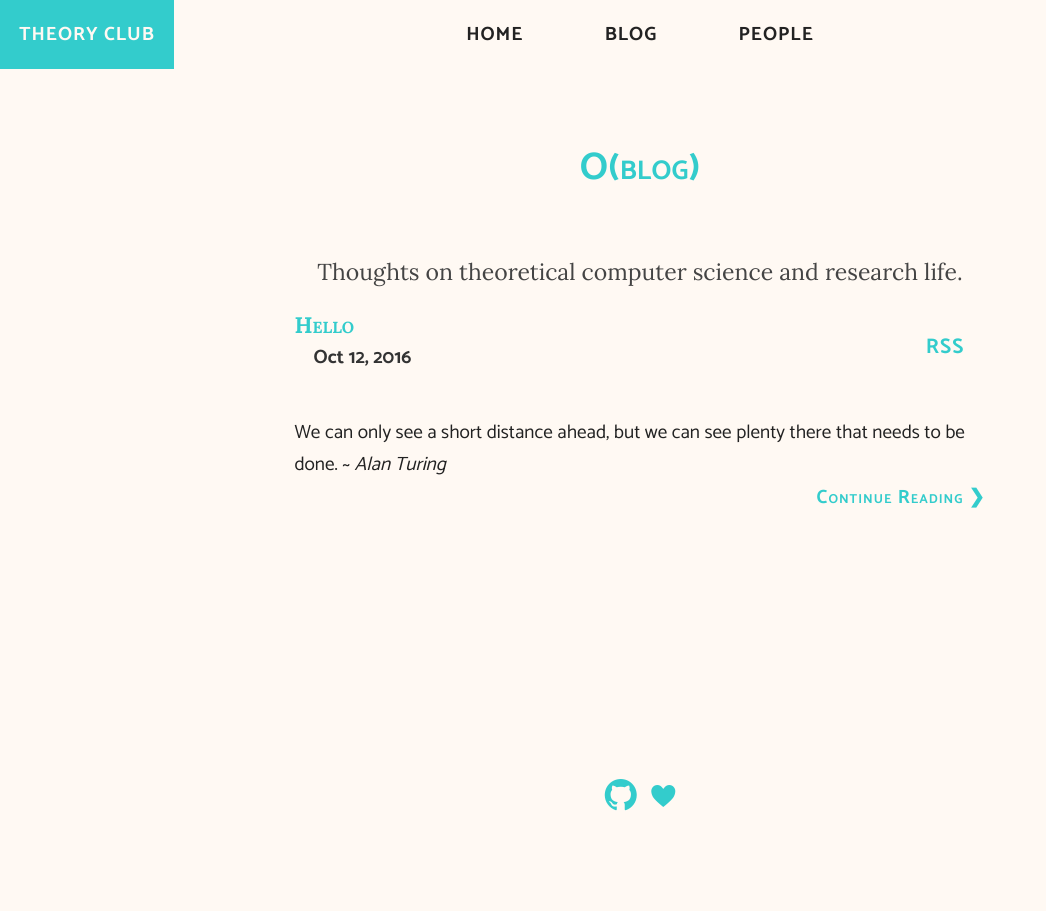
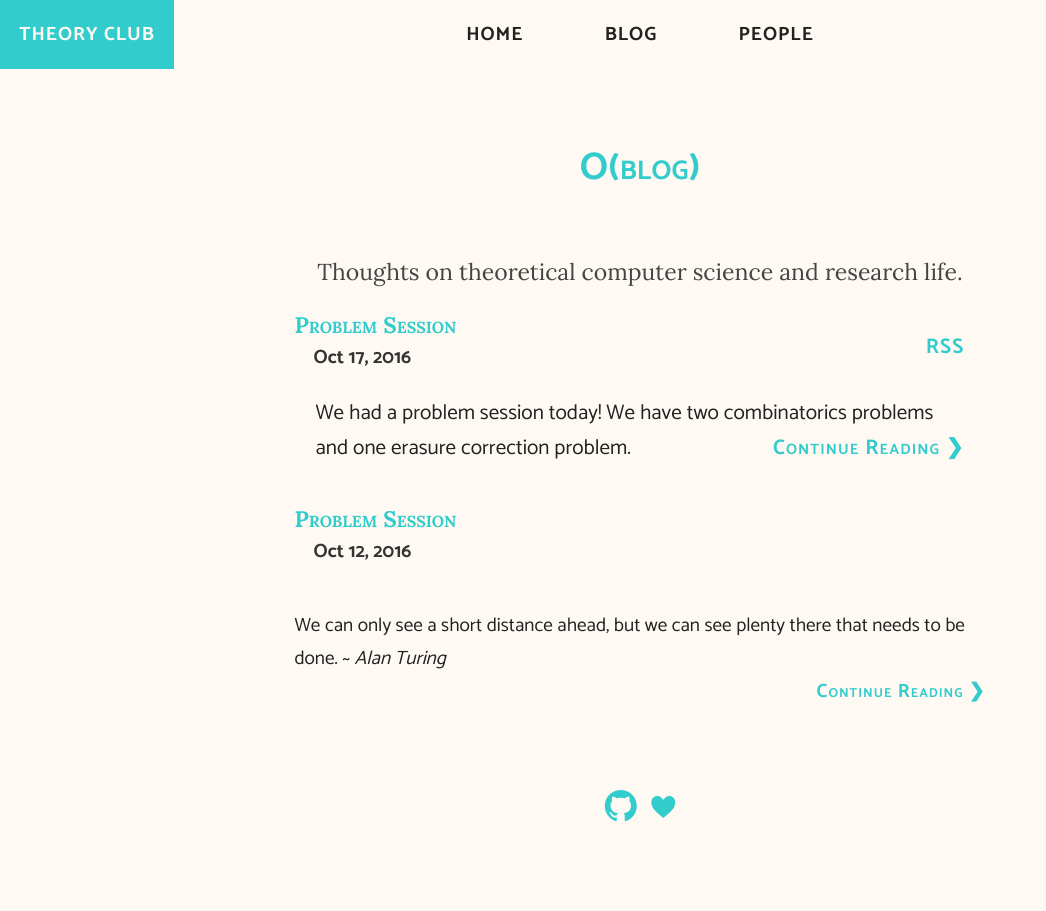
Before and after one commit to theoryclub/theoryclub.github.io, a Jekyll site: the page built from blog.html, in a window 1280 px wide. Shown: the whole page, without its empty margins (0-1046 px from the left). Built offline with Jekyll 4.4.1, drawn with Linux system fonts in a browser that asks for light colours.

Commit message:
2016/10/17 meeting

```diff
--- a/_posts/2016-10-12-hello.md
+++ b/_posts/2016-10-12-hello.md
@@ -1,9 +1,8 @@
 ---
-title: "Hello"
+title: "Problem Session"
 header: Hello
 date: 2016-10-12 00:00:00 -0400
-categories: hello update blog
-moreexists: false
+categories: problem-session blog
 ---
 
 > We can only see a short distance ahead, but we can see plenty there that needs to be done.
--- /dev/null
+++ b/_posts/2016-10-17-problem-session-oct-17.md
@@ -0,0 +1,17 @@
+---
+title: "Problem Session"
+header: Hello
+date: 2016-10-17 00:00:00 -0400
+categories: problem-session blog
+---
+
+We had a problem session today! We have two combinatorics problems and one erasure correction problem.
+
+You can get the problems here: <a href="{{ "/files/20161017_problem.pdf" | prepend: site.baseurl }}">Problems</a>.
+
+Solutions will be uploaded when we get around to it.
+
+**Announcements:**
+
+* *ARC 10 DAY* is on October 24$^{th}$ and starts at 9:30AM in Klaus 1116! Don't forget to check it out.
+* The Blums will be giving talks on October 27$^{th}$: Blum #1 will present at 11AM in Klaus 1443 and Blum #2 will present at 5PM in Howey L4. See <a href="http://arc.gatech.edu/">the ARC webpage</a> for more.
```
Also changed, not shown: 2 other files.
